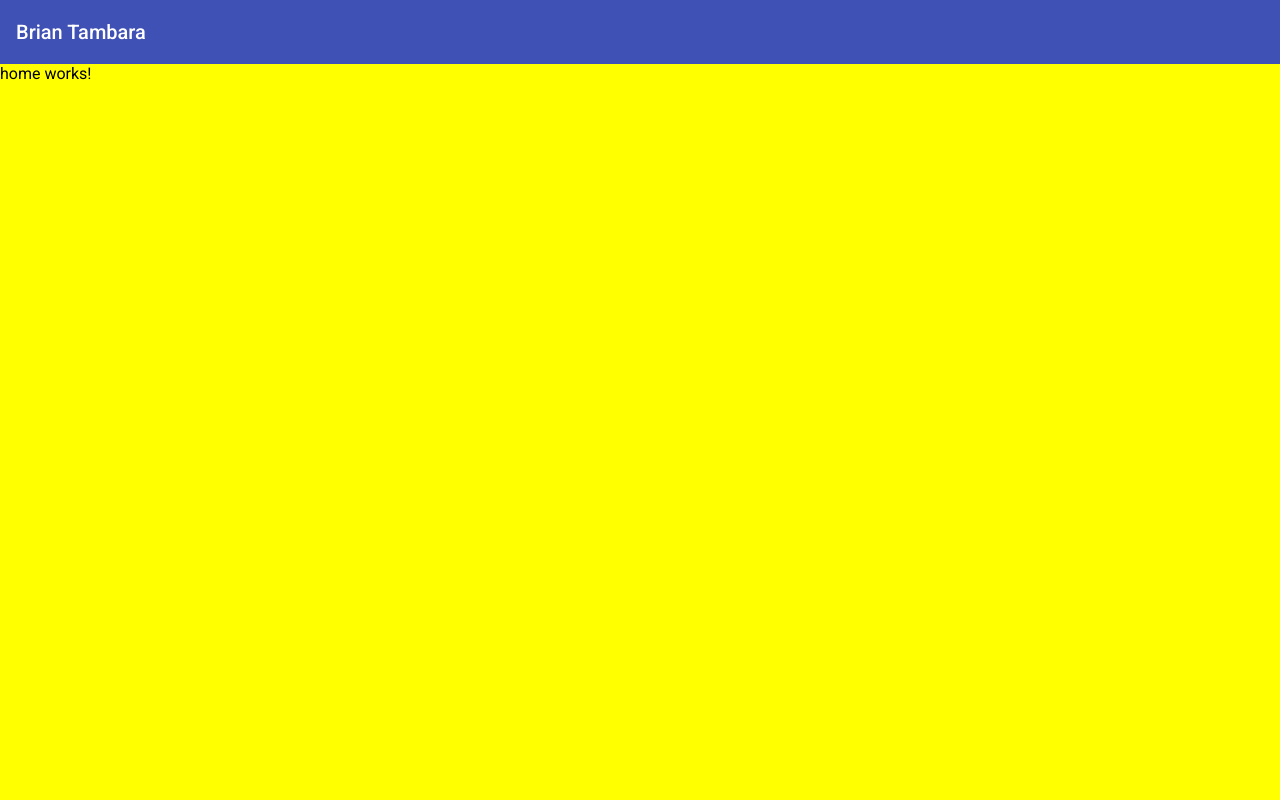
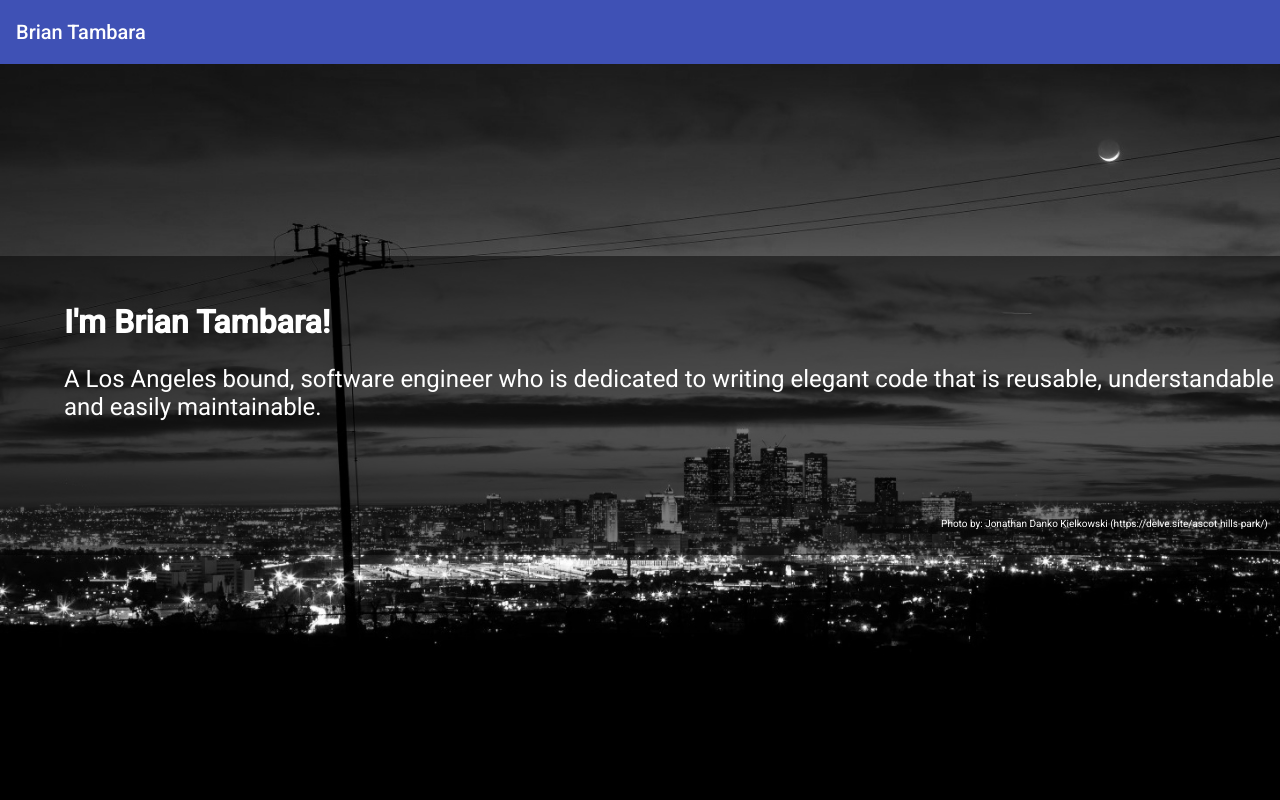
Before and after one commit to btambara/personal-website-frontend, an Angular app: page / in a window 1280 px wide. Shown: the top 800 px of the page. Built offline with nearby package versions, Linux system fonts and the light colour scheme.

Commit message:
Updated home page with content.

```diff
--- a/src/app/pages/home/home.component.html
+++ b/src/app/pages/home/home.component.html
@@ -1 +1,10 @@
-<p>home works!</p>
+<div class="main">
+    <div class="introduction">
+        <h1>I'm Brian Tambara!</h1>
+        <p>A Los Angeles bound, software engineer who is dedicated to writing elegant code
+            that is reusable, understandable and easily maintainable.</p>
+        <div class="citation">
+            Photo by: Jonathan Danko Kielkowski (https://delve.site/ascot-hills-park/)
+        </div>
+    </div>
+</div>
--- a/src/app/pages/home/home.component.scss
+++ b/src/app/pages/home/home.component.scss
@@ -1,5 +1,34 @@
-* {
-    background-color: yellow;
+div.main {
+    background-image: url('/assets/images/backgrounds/ascot-sunset-bw-1614x909.png');
+    background-size: cover;
     height: 100%;
-    margin: 0;
+    position: relative;
+    overflow: hidden;
 }
+
+div.introduction {
+    background-color: rgba($color: #000000, $alpha: 0.5);
+    margin-top: 15%;
+    width: auto;
+    height: auto;
+    padding-top: 2%;
+    padding-bottom: 2%;
+    padding-left: 5%;
+}
+
+div.citation {
+    text-align: end;
+    color: white;
+    font-size: x-small;
+    margin-right: 1%;
+    margin-top: 8%;
+}
+
+p {
+    color: white;
+    font-size: x-large;
+}
+
+h1 {
+    color: white;
+}
```
